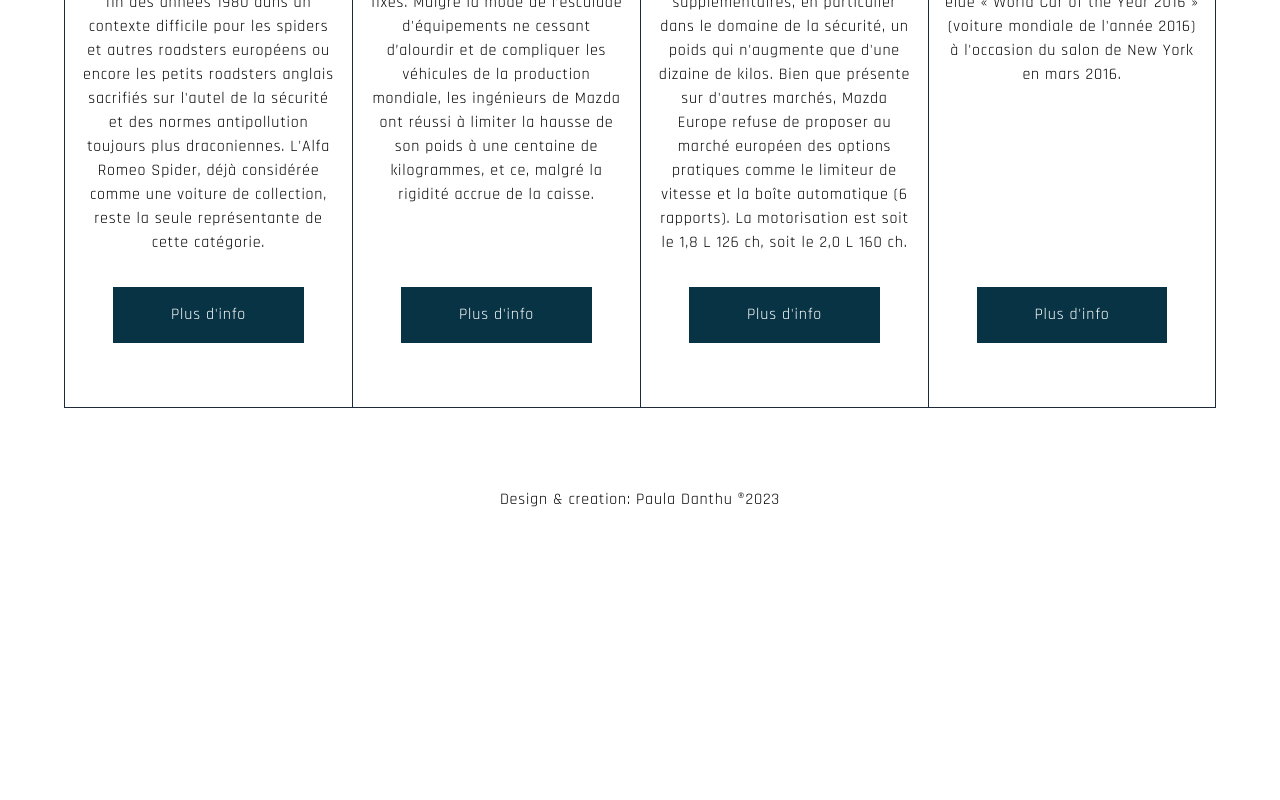
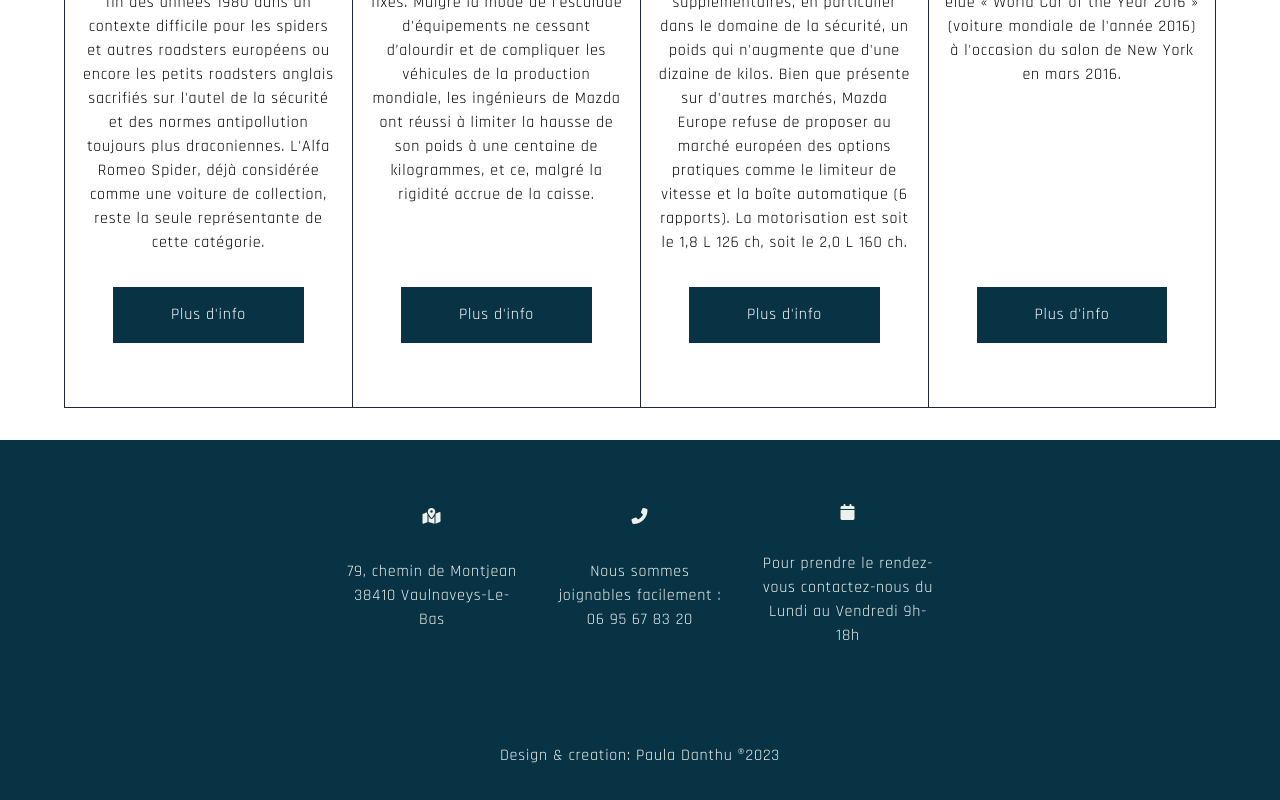
Before and after one commit to PaulaDanthu/rpautomobiles-app, a Vue app: page / in a window 1280 px wide. Shown: the part 1215-2015 px from the top of the page. Before the commit the page ends 1759 px from the top, so only its background shows below. Built offline with nearby package versions, Linux system fonts and the light colour scheme.

Commit message:
footer text and styling

```diff
--- a/src/components/Footer.vue
+++ b/src/components/Footer.vue
@@ -1,19 +1,76 @@
 <template>
     <div>
-        <p>
+        <div class="contact">
+            <div v-for="contact in contacts" :key="contact.id">
+                <i :class="contact.iconClass"></i>
+                <p>{{ contact.text }}</p>
+            </div>
+        </div>
+        <p class="signature">
             Design & creation: Paula Danthu ®2023
         </p>
     </div>
 </template>
 
-<script setup>
+<script>
+
+export default {
+    setup() {
+        const contacts = [
+            {
+                id: 1,
+                text: '79, chemin de Montjean 38410 Vaulnaveys-Le-Bas',
+                iconClass: 'fa-solid fa-map-location-dot',
+            },
+            {
+                id: 2,
+                text: 'Nous sommes joignables facilement : 06 95 67 83 20',
+                iconClass: 'fa-solid fa-phone-flip'
+            },
+            {
+                id: 3,
+                text: 'Pour prendre le rendez-vous contactez-nous du Lundi au Vendredi 9h-18h',
+                iconClass: 'fa-sharp fa-solid fa-calendar'
+            }
+        ]
+
+        return {
+            contacts
+        }
+    }
+}
 
 </script>
 
 <style scoped>
 * {
+    margin-top: 2rem;
+    text-align: center;
+    background-color: #083344;
+    color: #EEF0EB;
+}
+
+.contact {
+    display: flex;
+    flex-direction: row;
+    gap: 2rem;
+    justify-content: center;
+    align-items: center;
+}
+.signature {
+    padding-bottom: 2rem;
     margin-top: 5rem;
-    margin-bottom: 2rem;
-    text-align: center;
+}
+.contact p {
+    width: 11rem;
+    padding-bottom: 2rem;
+}
+
+.contact div {
+    height: 12rem;
+    display: flex;
+    flex-direction: column;
+    align-items: center;
+
 }
 </style>
--- a/src/components/Offre.vue
+++ b/src/components/Offre.vue
@@ -1,8 +1,12 @@
 <template>
-    <div>
-        <h1>
-            Offre
-        </h1>
+    <h1>
+        Nos services
+    </h1>
+    <div class="offre">
+        <div v-for="service in services" :key="service.id" class="offre-card">
+            <h2>{{ service.title }}</h2>
+            <p>{{ service.text }}</p>
+        </div>
     </div>
     <my-footer />
 </template>
@@ -12,7 +16,27 @@ import Footer from './Footer.vue';
 
 export default {
     setup() {
+        const services = [
+            {
+                id: 1,
+                title: "Comment ça marche ?",
+                text: "Vous recherchez un véhicule : Envoyez-nous un mail directement à notre adresse email ou remplissez le formulaire (word ou pdf) en nous indiquant vos souhaits. Dans les 48H nous vous indiquerons s'il est possible de trouver la voiture de vos rêves. Nous sélectionnons uniquement des véhicules contrôlés, révisés avec carnet d'entretien. Bien évidemment, si vous avez vu sur un site d'annonces automobiles (mobile.de, autoscout24.fr,...) un véhicule qui vous convient, nous pouvons entrer en contact avec le vendeur, prendre tous les renseignements afférents et vous donner nos conseils quant à l'achat de celui-ci. Attention : nous ne sommes pas mandataire automobile et n'avancons pas les fonds, nous ne sommes que prestataire de service."
+            },
+            {
+                id: 2,
+                title: "Et les papiers ?",
+                text: "Notre tarif est tout compris, à savoir : le convoyage jusqu'en Alsace, la carte grise temporaire allemande et l'assurance de transit, plaques de transit, le contrôle technique français, le certificat de conformité européen. Il restera uniquement à votre charge, avant d'aller à la préfecture pour faire votre carte grise (voir la section FAQ), et le quitus fiscal gratuit. Notre tarif est un tarif fixe : il est de 1500 euros TTC à rajouter au prix négocié (si possible) comprenant la livraison en Alsace. Nous ne prenons pas en compte le prix de la voiture recherchée, vous évitant un tarif proportionnel et ainsi les éventuelles mauvaises surprises. La livraison dans le reste de la France demandera un supplément.",
+            },
+            {
+                id: 3,
+                title: "Le paiement",
+                text: "Au niveau du règlement, vous avez 2 possibilités : soit le règlement sur notre compte professionnel et lorsque nous sommes sur place, après inspection du véhicule, nous réglons le vendeur, soit le règlement directement au vendeur, vous ne réglez sur notre compte que le montant de notre commission.Dans le dernier cas, il faut être conscient que l'auto est ainsi payée d'avance, et qu'en cas de souci sur place, il est difficile de revenir en arrière. C'est la raison pour laquelle pour le moment 100 % de nos clients ont choisi la première solution. Nous n'avons aucun intérêt financière en sus mais nous préfèrons attirer votre attention sur ce point."
+            }
+        ]
 
+        return {
+            services
+        }
     },
 
     components: {
@@ -23,5 +47,17 @@ export default {
 </script>
 
 <style>
+.offre {
+    margin-right: 5rem;
+    margin-left: 5rem;
+    display: flex;
+}
+
+.offre-card {
+    margin: 1rem;
+    padding: 1rem;
+    background-color: #083344;
+    color: #EEF0EB;
+}
 
 </style>
```
Also changed, not shown: src/components/GoogleMap.vue (+5 -2 lines).
